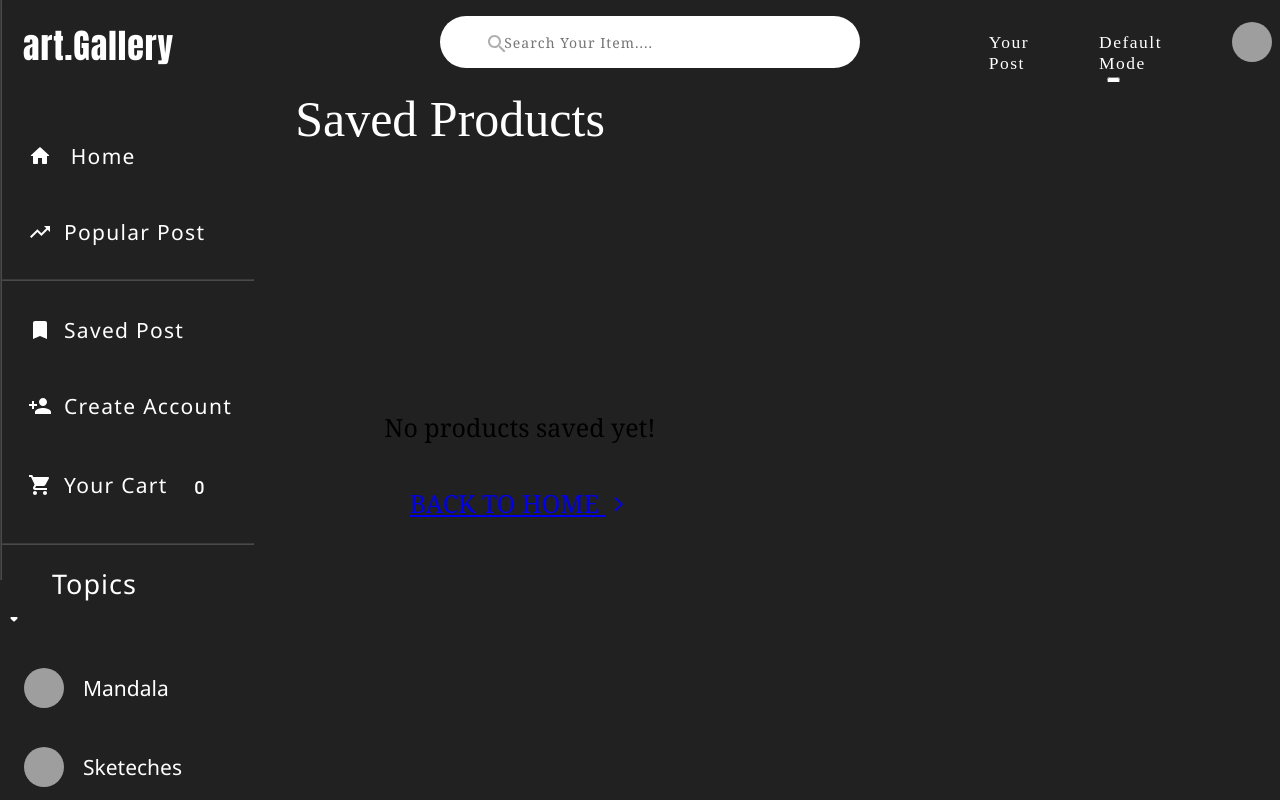
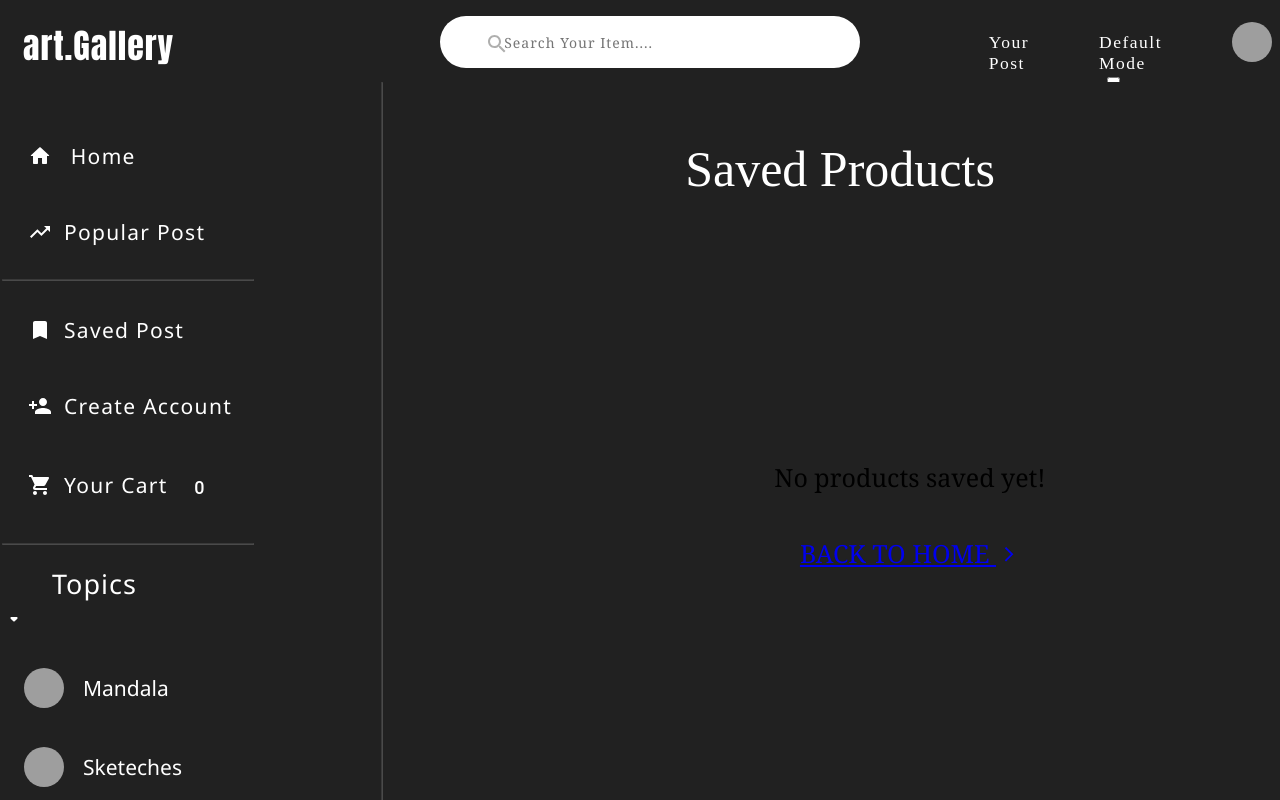
Before and after one commit to Pragyani/art-gallery, a React (Create React App) app: page /saved-post in a window 1280 px wide. Built offline with nearby package versions, Linux system fonts and the light colour scheme; grey boxes are pictures that could not be loaded.

Commit message:
add : styling of hr's

```diff
--- a/src/pages/CARTPAGE/CartPage.css
+++ b/src/pages/CARTPAGE/CartPage.css
@@ -95,3 +95,12 @@
     position: relative;
     bottom: 13pc;
 }
+
+.cartpage-hr{
+    color: var(--color);
+    opacity: .2;
+    margin-left: 23.8pc;
+    position: fixed;
+    margin-top: 82px;
+    height:100%;
+}
--- a/src/pages/SavedPost/savePost.css
+++ b/src/pages/SavedPost/savePost.css
@@ -11,8 +11,9 @@
 
 .saved-products-container {
     width: 70%;
-    margin-top: 50px;
+    margin-top: 100px;
     padding: 40px;
+    margin-left: 25pc;
 }
 
 .saved-products-container h1 {
@@ -73,9 +74,11 @@
     margin-bottom: 6px;
 }
 
-/*
-.saved-products-container .re-container{
-    display: flex;
-    width: %;
-    border: 1px solid black;
-} */
+.saved-hr{
+    color: var(--color);
+    opacity: .2;
+    margin-left: 23.8pc;
+    position: fixed;
+    margin-top: 82px;
+    height:100%;
+}
--- a/src/pages/popularPostPage/popularpostpage.css
+++ b/src/pages/popularPostPage/popularpostpage.css
@@ -4,8 +4,8 @@
 
 .popular-products-container {
     width: 75%;
-    /* margin-top: 50px; */
-    margin-left: 13px;
+    margin-top: 70px;
+    margin-left: 25.7pc;
     padding: 35px;
 }
 
@@ -68,3 +68,12 @@
     width: 88%;
     margin-bottom: 6px;
 }
+
+.popularpage-hr{
+    color: var(--color);
+    opacity: .2;
+    margin-left: 23.5pc;
+    position: fixed;
+    margin-top: 82px;
+    height:100%;
+}
--- a/src/pages/semiPages/UserAcountPage/accountsPage.css
+++ b/src/pages/semiPages/UserAcountPage/accountsPage.css
@@ -191,3 +191,12 @@ display: flex;
     color: rgba(245, 245, 220, 0.708);
     background-color: #a3aa89;
 }
+
+.accountpage-hr{
+    color: var(--color);
+    opacity: .2;
+    margin-left: 23.8pc;
+    position: fixed;
+    margin-top: 82px;
+    height:100%;
+}
```
